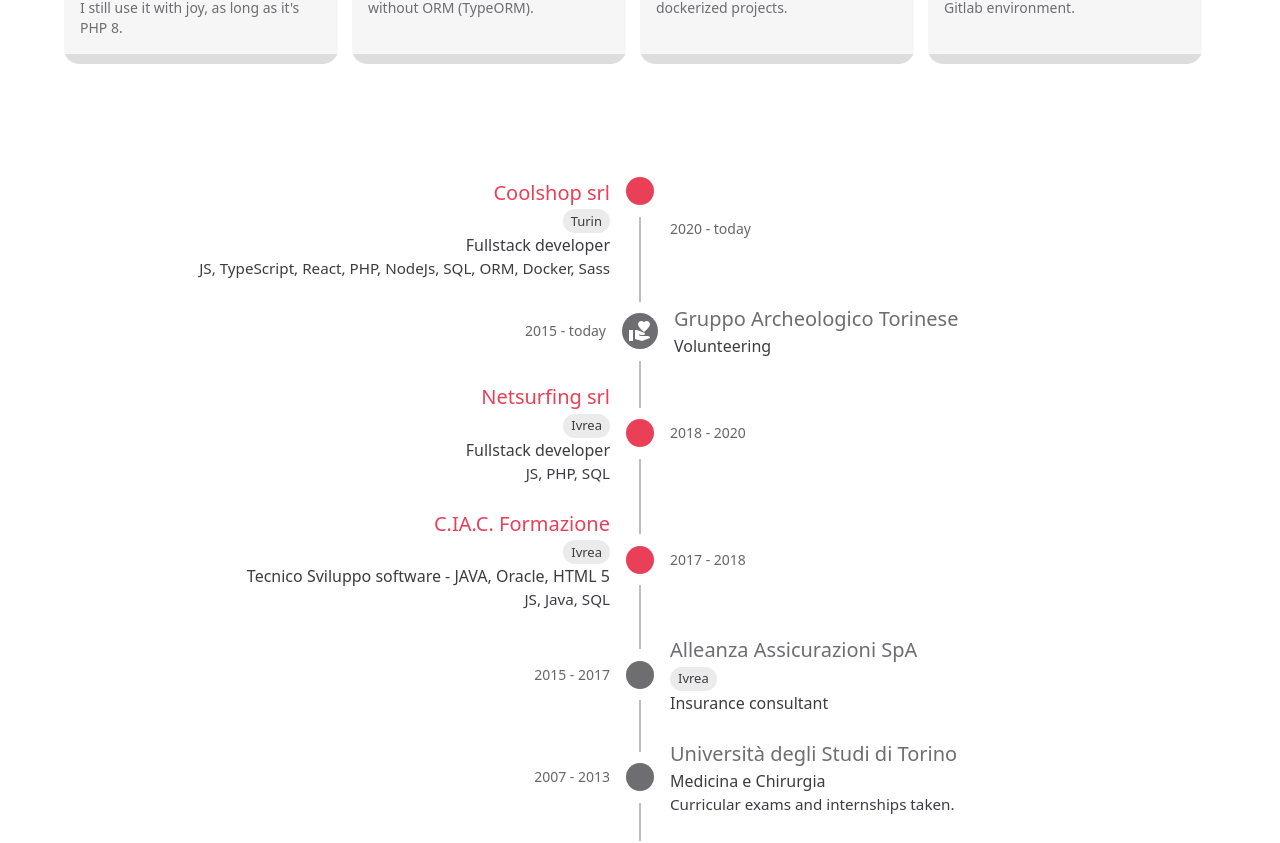
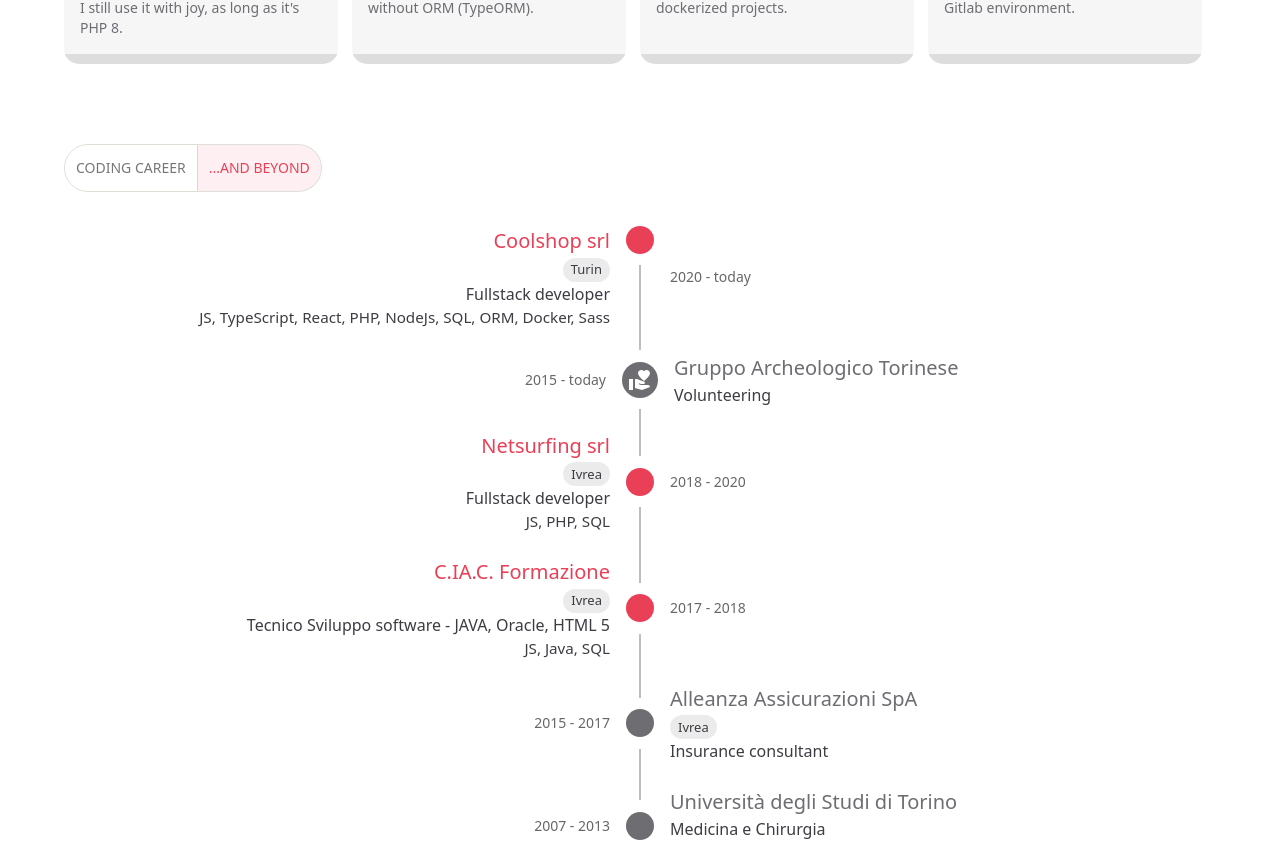
Before and after one commit to azucco/azucco.github.io, a React (Vite) app: page / in a window 1280 px wide. Shown: the part 934-1777 px from the top of the page. Built offline with nearby package versions, Linux system fonts and the light colour scheme; some icons are missing.

Commit message:
feat(ET): Layout - Toggle button started

```diff
--- a/src/components/AppBar/index.tsx
+++ b/src/components/AppBar/index.tsx
@@ -5,13 +5,9 @@
 import Box from '@mui/material/Box';
 import Toolbar from '@mui/material/Toolbar';
 import IconButton from '@mui/material/IconButton';
-import Typography from '@mui/material/Typography';
-import Menu from '@mui/material/Menu';
-import MenuIcon from '@mui/icons-material/Menu';
 import Container from '@mui/material/Container';
 import Button from '@mui/material/Button';
 import Tooltip from '@mui/material/Tooltip';
-import MenuItem from '@mui/material/MenuItem';
 import { BsLinkedin } from "react-icons/bs";
 import { Theme, useTheme } from '@mui/material/styles';
 import { styled, StyledCommonProps } from '@mui/material/styles';
@@ -23,7 +19,7 @@
   toggleColorMode: Function,
 }
 
-const Android12Switch: SwitchProps & StyledCommonProps<Theme> & { mode: string, theme: Theme } = styled(Switch, {
+const DarkModeSwitch: SwitchProps & StyledCommonProps<Theme> & { mode: string, theme: Theme } = styled(Switch, {
   shouldForwardProp: (prop) => prop !== "mode"
 })(({ mode, theme }: { mode: string, theme: Theme }) => ({
   padding: 8,
@@ -142,7 +138,7 @@
 
           <Box sx={{ flexGrow: 0 }}>
             <Tooltip title={`Toggle ${theme.palette.mode === 'dark' ? 'light' : 'dark'} mode`}>
-              <Android12Switch mode={theme.palette.mode} disableRipple onClick={() => {
+              <DarkModeSwitch mode={theme.palette.mode} disableRipple onClick={() => {
                 setIsTransitionEnabled(false);
                 toggleColorMode();
               }} />
--- a/src/components/ExperienceTimeline/index.tsx
+++ b/src/components/ExperienceTimeline/index.tsx
@@ -1,13 +1,15 @@
+import { useState } from 'react';
 import Timeline from '@mui/lab/Timeline';
 import TimelineItem from '@mui/lab/TimelineItem';
 import TimelineSeparator from '@mui/lab/TimelineSeparator';
 import TimelineConnector from '@mui/lab/TimelineConnector';
 import TimelineContent from '@mui/lab/TimelineContent';
-import TimelineOppositeContent, {
-    timelineOppositeContentClasses,
-} from '@mui/lab/TimelineOppositeContent';
+import TimelineOppositeContent from '@mui/lab/TimelineOppositeContent';
 import TimelineDot from '@mui/lab/TimelineDot';
 import Typography from '@mui/material/Typography';
+import ToggleButton from '@mui/material/ToggleButton';
+import ToggleButtonGroup from '@mui/material/ToggleButtonGroup';
+import AppBar from '@mui/material/AppBar';
 import { useTheme } from '@mui/material/styles';
 
 import * as data from '../../data';
@@ -65,12 +67,48 @@
     )
 }
 
+function ColorToggleButton() {
+  const [alignment, setAlignment] = useState('secondary');
+
+  const handleChange = (
+    event: React.MouseEvent<HTMLElement>,
+    newAlignment: string,
+  ) => {
+    setAlignment(newAlignment);
+  };
+
+  return (
+    <ToggleButtonGroup
+      color="primary"
+      value={alignment}
+      exclusive
+      onChange={handleChange}
+      aria-label="Platform"
+    >
+      <ToggleButton value="primary" sx={{ borderRadius: '25px' }} >Coding career</ToggleButton>
+      <ToggleButton value="secondary" sx={{ borderRadius: '25px' }}>...and beyond</ToggleButton>
+    </ToggleButtonGroup>
+  );
+}
+
 export function ExperienceTimeline() {
     return (
-        <Timeline>
-            {
-                data.experiences.map((experience, index) => <ExperienceTimelineItem {...experience} isTop={index === 0} key={index}></ExperienceTimelineItem>)
-            }
-        </Timeline>
+        <>
+            <AppBar
+                position="sticky"
+                sx={{
+                // borderBottom: scrollTop === 0 ? 'none' : `solid 1px ${theme.palette.divider}`,
+                backgroundColor: 'transparent',
+                // transition: isTransitionEnabled ? 'background-color 0.5s' : '',
+                // backgroundImage: 'none'
+            }}>
+                <ColorToggleButton/>
+            </AppBar>
+            <Timeline>
+                {
+                    data.experiences.map((experience, index) => <ExperienceTimelineItem {...experience} isTop={index === 0} key={index}></ExperienceTimelineItem>)
+                }
+            </Timeline>
+        </>
     )
 }
--- a/src/components/SkillCard/index.tsx
+++ b/src/components/SkillCard/index.tsx
@@ -31,10 +31,7 @@
     },
     '& .MuiRating-iconFilled': {
       backgroundColor: color,
-    },
-    '& .MuiRating-iconEmpty': {
-      // backgroundColor: 'rgba(0, 0, 0, 0.1)',
-    },
+    }
   }));
 
 const RatingElement = () => <div style={{ height: '10px' }}></div>
```
